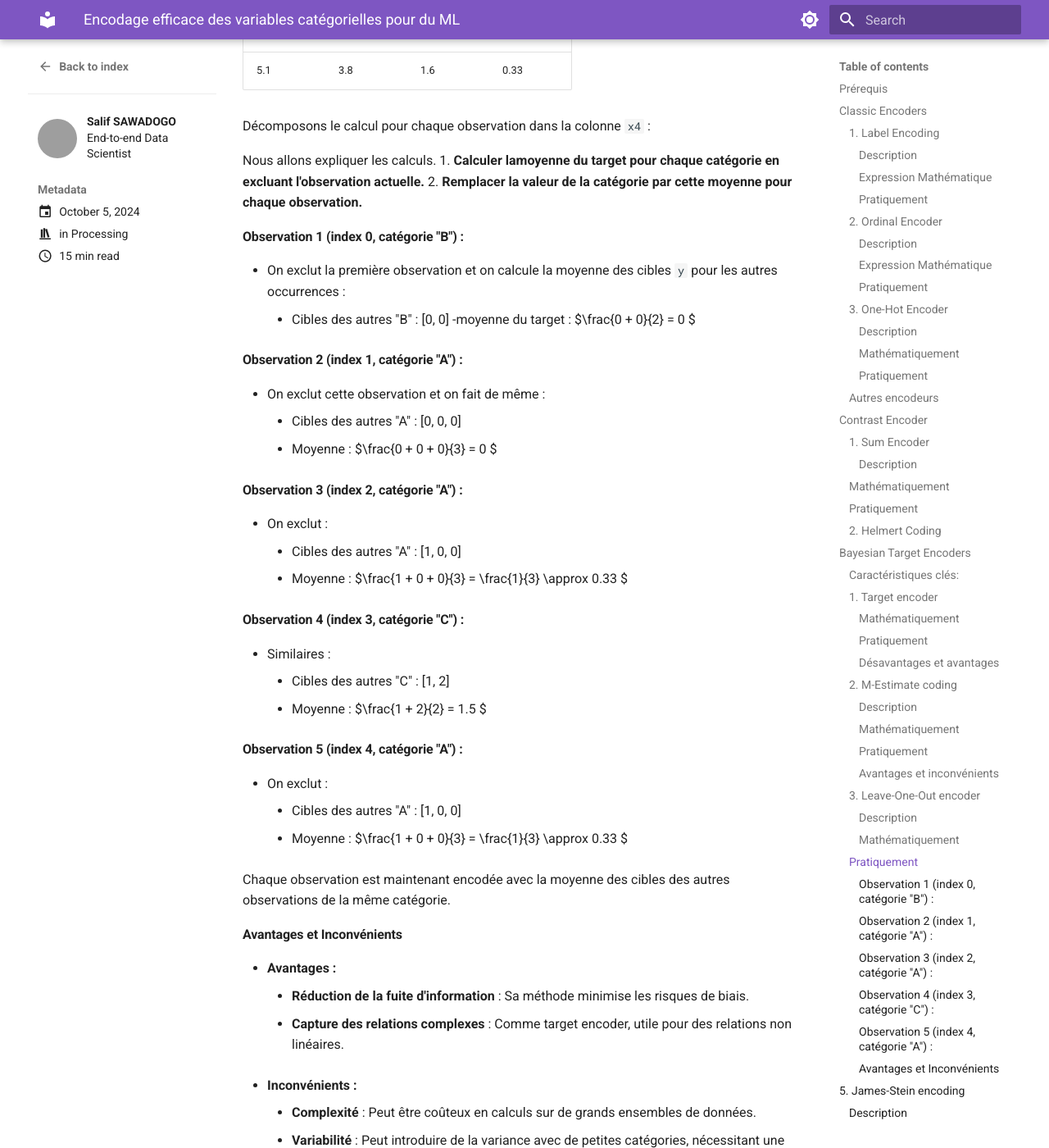
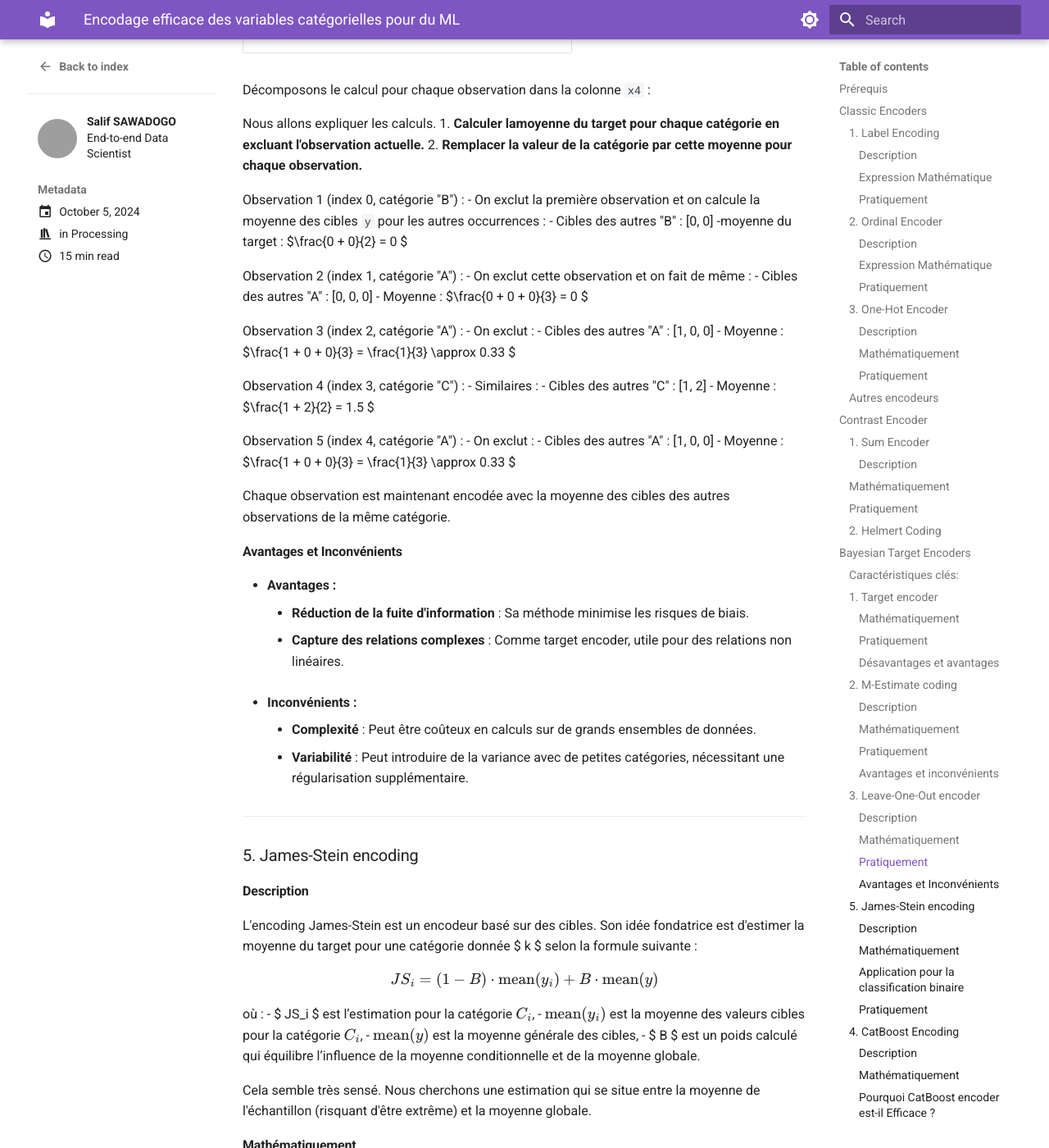
Before and after one commit to sawallesalfo/blog, an MkDocs documentation site: the page built from docs/posts/encoding_categorical_features_for_ML.md, in a window 1280 px wide and 1400 px high, scrolled down 10481 px. Shown: the whole window at 82% size. Built offline with MkDocs 1.6.1 and Material for MkDocs 9.7.7, drawn with Linux system fonts in a browser that asks for light colours; comment, search, counter and statistics services are not loaded; some of the changed text lies outside the part shown; grey boxes are pictures that could not be loaded.

Commit message:
predeploy caterigocal encoder

````diff
--- a/docs/posts/encoding_categorical_features_for_ML.md
+++ b/docs/posts/encoding_categorical_features_for_ML.md
@@ -161,17 +161,17 @@ Cela n'est pas toujours du goût des statisticiens ! Ils ont donc introduit l'en
 + Les coefficients des catégories sont alors interprétés comme la variation de la moyenne du target pour chaque catégorie par rapport à cette moyenne générale.
 
 ### Mathématiquement
-Pour des catégories $ C = \{ C_1, C_2, \ldots, C_n \} $, si nous choisissons $ C_k $ comme catégorie de référence, une observation appartenant à $ C_i $ (où $ i \neq k $) se représente par :
+Pour des catégories $C = \{ C_1, C_2, \ldots, C_n \}$, si nous choisissons $C_k$ comme catégorie de référence, une observation appartenant à $C_i$ (où $ i \neq k $) se représente par :
 
 $$
 \mathbf{x} = \begin{bmatrix} 1 & 0 & \ldots & -1 & -1 \end{bmatrix}
 $$
 
 où les valeurs sont :
--  $ 1  $ pour la catégorie $ C_1 $
--  $ 1  $ pour la catégorie $ C_2 $
--  $ -1  $ pour la catégorie de référence $ C_k $
--  $ 0  $ pour les autres catégories.
+-  $1$ pour la catégorie $C_1$
+-  $1$ pour la catégorie $C_2$
+-  $-1$ pour la catégorie de référence $C_k$
+-  $0$ pour les autres catégories.
 
 ### Pratiquement
 Pour appliquer l'encodage Sum avec Pandas, on pourrait le faire directement, mais je vous conseille d'utiliser le package category_encoders, notamment la classe [SumEncoder](https://contrib.scikit-learn.org/category_encoders/sum.html).
@@ -215,13 +215,13 @@ Le target encoder est une technique de transformation de variables catégorielle
 
 Avant d’explorer les formules, voici quelques notations cruciales :
 
-- **$ y $ et $ y^+ $** : Le nombre total d'observations et le nombre total d'observations positives (où $ y = 1 $).
-- **$ x_i, y_i $** : La valeur de la catégorie et du target pour l'observation $ i $.
-- **$ n $ et $ n^+ $** : Le nombre d'observations et le nombre d'observations positives pour une valeur spécifique d'une colonne catégorielle.
-- **$ a $** : Un hyperparamètre de régularisation.
-- **$ prior $** : La valeur moyenne du target sur l'ensemble du dataset.
+- $y $ et $ y^+$ : Le nombre total d'observations et le nombre total d'observations positives (où $ y = 1 $).
+- $x_i, y_i$ : La valeur de la catégorie et du target pour l'observation $ i $.
+- $n $ et $ n^+$ : Le nombre d'observations et le nombre d'observations positives pour une valeur spécifique d'une colonne catégorielle.
+- $a$ : Un hyperparamètre de régularisation.
+- $prior$ : La valeur moyenne du target sur l'ensemble du dataset.
 
-1. **Calcul du Paramètre de lissage ($ s $)**
+1. **Calcul du Paramètre de lissage ($s$)**
 
    Le paramètre de lissage est utilisé pour équilibrer la contribution entre la moyenne générale (prior) et la moyenne par catégorie :
    $$
@@ -240,9 +240,9 @@ Avant d’explorer les formules, voici quelques notations cruciales :
    $$
 
    où :
-   - $ prior $ est la moyenne globale du target,
-   - $ s $ est le paramètre de lissage calculé,
-   - $\frac{n^+}{n} $ est la moyenne des cibles positives pour la catégorie $ k $.
+   - $prior$ est la moyenne globale du target,
+   - $s$ est le paramètre de lissage calculé,
+   - $\frac{n^+}{n}$ est la moyenne des cibles positives pour la catégorie $k$.
 
 #### Pratiquement
 On utilisera encore le package category_encoders, avec les valeurs par défaut :
@@ -287,10 +287,10 @@ $$
 $$
 
 où :
-- $ n^+ $ : nombre de valeurs positives pour la catégorie $ k $,
-- $ n $ : nombre total d'observations pour la catégorie $ k $,
+- $n^+$ : nombre de valeurs positives pour la catégorie $k$,
+- $n$ : nombre total d'observations pour la catégorie $k$,
 - *prior* : moyenne globale du target,
-- $ m $ : paramètre de lissage.
+- $m$ : paramètre de lissage.
 
 #### Pratiquement
 Voici comment on peut implémenter ce type d'encoding en Python :
@@ -341,7 +341,7 @@ L'idée est de calculer la **moyenne du target** pour chaque catégorie, mais sa
    x^k = \frac{\sum y_j \cdot (x_j == k)}{\sum (x_j == k)}
    $$
 
-### Pratiquement
+#### Pratiquement
 
 ```python
 import pandas as pd
@@ -364,27 +364,27 @@ Nous allons expliquer les calculs.
 1. **Calculer lamoyenne du target pour chaque catégorie en excluant l'observation actuelle.**
 2. **Remplacer la valeur de la catégorie par cette moyenne pour chaque observation.**
 
-#### Observation 1 (index 0, catégorie "B") :
+ Observation 1 (index 0, catégorie "B") :
 - On exclut la première observation et on calcule la moyenne des cibles `y` pour les autres occurrences :
   - Cibles des autres "B" : [0, 0]
   -moyenne du target : $\frac{0 + 0}{2} = 0 $
 
-#### Observation 2 (index 1, catégorie "A") :
+Observation 2 (index 1, catégorie "A") :
 - On exclut cette observation et on fait de même :
   - Cibles des autres "A" : [0, 0, 0]
   - Moyenne : $\frac{0 + 0 + 0}{3} = 0 $
 
-#### Observation 3 (index 2, catégorie "A") :
+Observation 3 (index 2, catégorie "A") :
 - On exclut :
   - Cibles des autres "A" : [1, 0, 0]
   - Moyenne : $\frac{1 + 0 + 0}{3} = \frac{1}{3} \approx 0.33 $
 
-#### Observation 4 (index 3, catégorie "C") :
+Observation 4 (index 3, catégorie "C") :
 - Similaires :
   - Cibles des autres "C" : [1, 2]
   - Moyenne : $\frac{1 + 2}{2} = 1.5 $
 
-#### Observation 5 (index 4, catégorie "A") :
+Observation 5 (index 4, catégorie "A") :
 - On exclut :
   - Cibles des autres "A" : [1, 0, 0]
   - Moyenne : $\frac{1 + 0 + 0}{3} = \frac{1}{3} \approx 0.33 $
@@ -403,9 +403,9 @@ Chaque observation est maintenant encodée avec la moyenne des cibles des autres
 
 ---
 
-## 5. James-Stein encoding
+### 5. James-Stein encoding
 
-### Description
+#### Description
 L'encoding James-Stein est un encodeur basé sur des cibles. Son idée fondatrice est d'estimer la moyenne du target pour une catégorie donnée $ k $ selon la formule suivante :
 
  $$
@@ -414,13 +414,13 @@ JS_i = (1-B) \cdot \text{mean}(y_i) + B \cdot \text{mean}(y)
 
 où :
 - $ JS_i $ est l’estimation pour la catégorie $C_i$,
-- $\text{mean}(y_i) $ est la moyenne des valeurs cibles pour la catégorie $C_i$,
-- $\text{mean}(y) $ est la moyenne générale des cibles,
+- $\text{mean}(y_i)$ est la moyenne des valeurs cibles pour la catégorie $C_i$,
+- $\text{mean}(y)$ est la moyenne générale des cibles,
 - $ B $ est un poids calculé qui équilibre l’influence de la moyenne conditionnelle et de la moyenne globale.
 
 Cela semble très sensé. Nous cherchons une estimation qui se situe entre la moyenne de l'échantillon (risquant d'être extrême) et la moyenne globale.
 
-#### Problématique du poids $ B $
+#### Mathématiquement
 Le poids $ B $ est défini par :
 
  $$
@@ -446,7 +445,7 @@ SE^2 = \frac{\text{var}(y)}{\text{count}(y)}
 $$
 
 #### Application pour la classification binaire
-Cet estimateur a une limitation pratique dans les modèles de classification binaire, où les cibles ne sont que $ 0 $ ou $ 1 $. Pour l'appliquer, on doit convertir lamoyenne du target dans l'intervalle borné $ <0,1> $ en remplaçant $\text{mean}(y) $ par le ratio des cotes logarithmique :
+Cet estimateur a une limitation pratique dans les modèles de classification binaire, où les cibles ne sont que $ 0 $ ou $ 1 $. Pour l'appliquer, on doit convertir lamoyenne du target dans l'intervalle borné $ <0,1> $ en remplaçant $\text{mean}(y)$ par le ratio des cotes logarithmique :
 $$
 \text{log-odds\_ratio}_i = \log\left(\frac{\text{mean}(y_i)}{\text{mean}(y_{\text{not} \, i})}\right)
 $$
@@ -482,13 +481,16 @@ encoder.fit_transform(data.drop(columns=["y"]), data["y"]).head()
 
 ### 4. CatBoost Encoding
 ---
+
+#### Description
 Il s'agit  d'une méthode d'encodage basée sur la cible, développée à l'origine pour être utilisée avec l'algorithme CatBoost, mais qui est applicable à d'autres modèles. Cet encodeur utilise une méthode particulière pour éviter la fuite d'information tout en exploitant les relations entre les catégories et ld target y.
 
-### Principe du CatBoost encoder
 
 L'idée principale est d'utiliser les informations du target de manière ordonnée. Plutôt que de déterminer la moyenne du target pour chaque catégorie sur l'ensemble des données (qui peut introduire des fuites), CatBoost effectue une mise à jour de l'encodage de manière **séquentielle**.
 
-### Étapes du catBoost encoder
+#### Mathématiquement
+
+Le calcul se fait en deux etapes.
 
 1. **Ordre des observations**
    - L'algorithme parcourt les données de manière ordonnée.
@@ -508,7 +510,7 @@ L'idée principale est d'utiliser les informations du target de manière ordonn
 3. **Encodage des données de test**
    - Pour les données de test, l'encodage est basé sur les moyennes calculées à partir des données d'entraînement, sans fuite d'information.
 
-### Pourquoi CatBoost encoder est-il Efficace ?
+#### Pourquoi CatBoost encoder est-il Efficace ?
 
 L'encodeur CatBoost réduit efficacement la fuite d'information grâce à sa méthode de calcul séquentiel. Voici quelques atouts :
 - **Séquentiel et Progressif** : En n'utilisant que les observations précédentes, il évite que la valeur actuelle influence son encodage.
````
Also changed, not shown: other parts of docs/posts/encoding_categorical_features_for_ML.md (+0 -1 lines).
